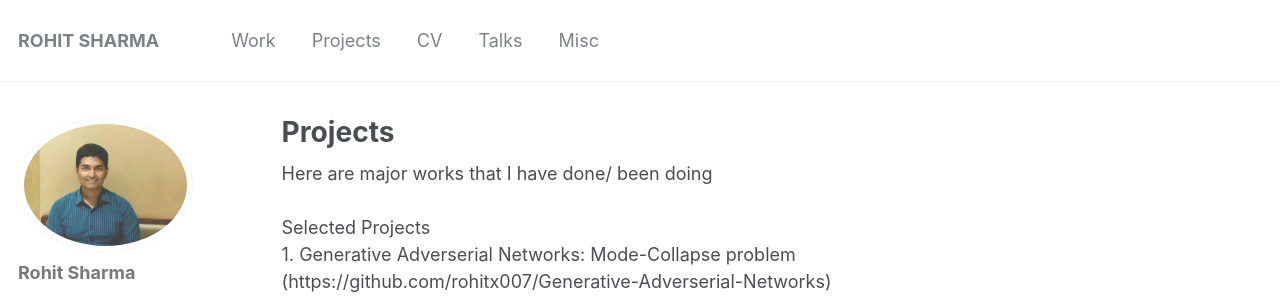
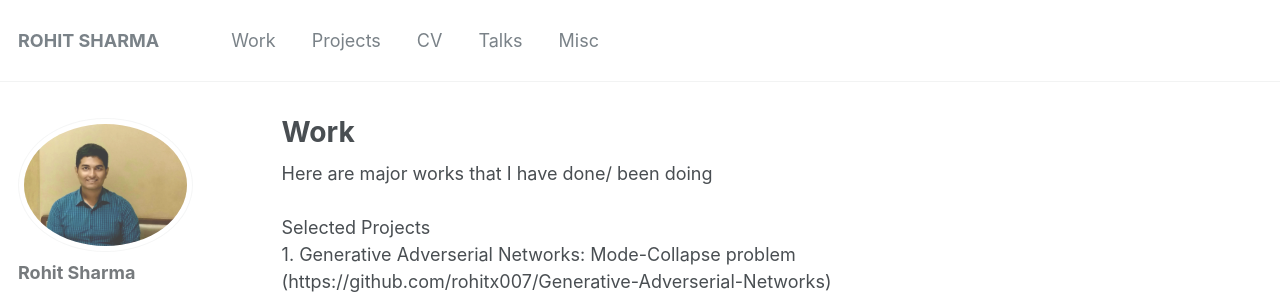
Before and after one commit to rohitx007/rohitx007.github.io, a Jekyll site: the page built from _pages/portfolio.html, in a window 1280 px wide. Shown: the top 297 px of the page. Built offline with Jekyll 4.4.1, drawn with Linux system fonts in a browser that asks for light colours.

Commit message:
Update portfolio.html

```diff
--- a/_pages/portfolio.html
+++ b/_pages/portfolio.html
@@ -1,7 +1,7 @@
 ---
 layout: archive
-title: "Projects"
-permalink: /projects/
+title: "Work"
+permalink: /work/
 author_profile: true
 ---
 
```
